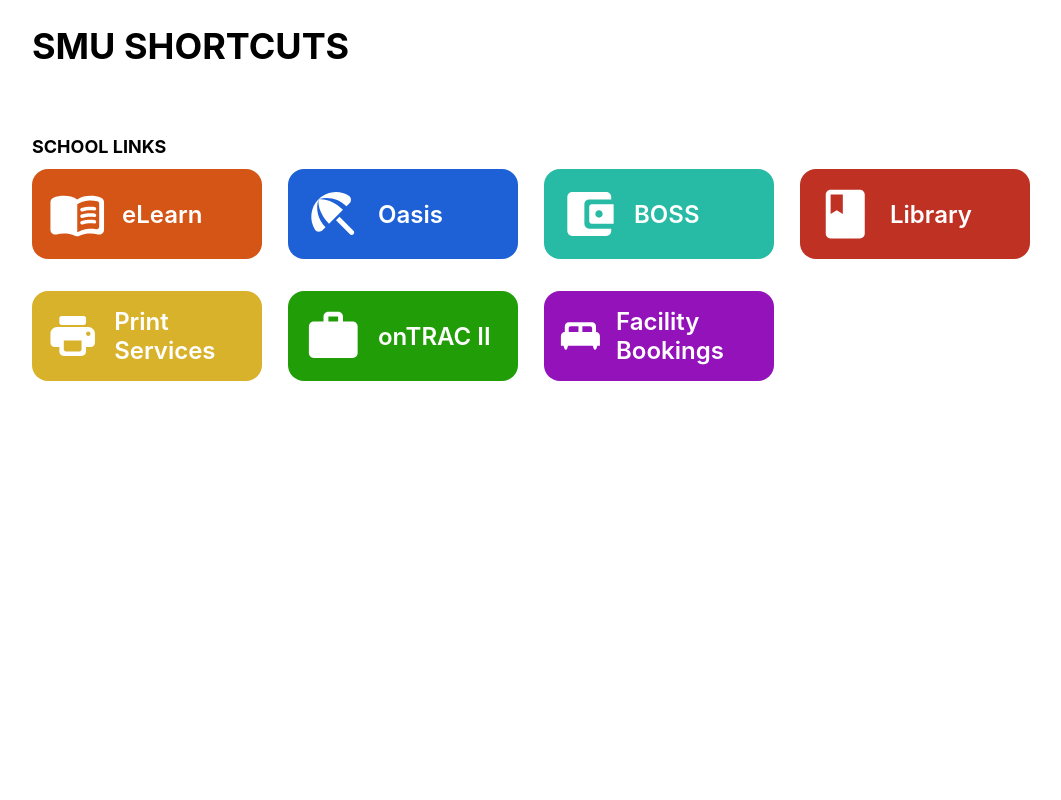
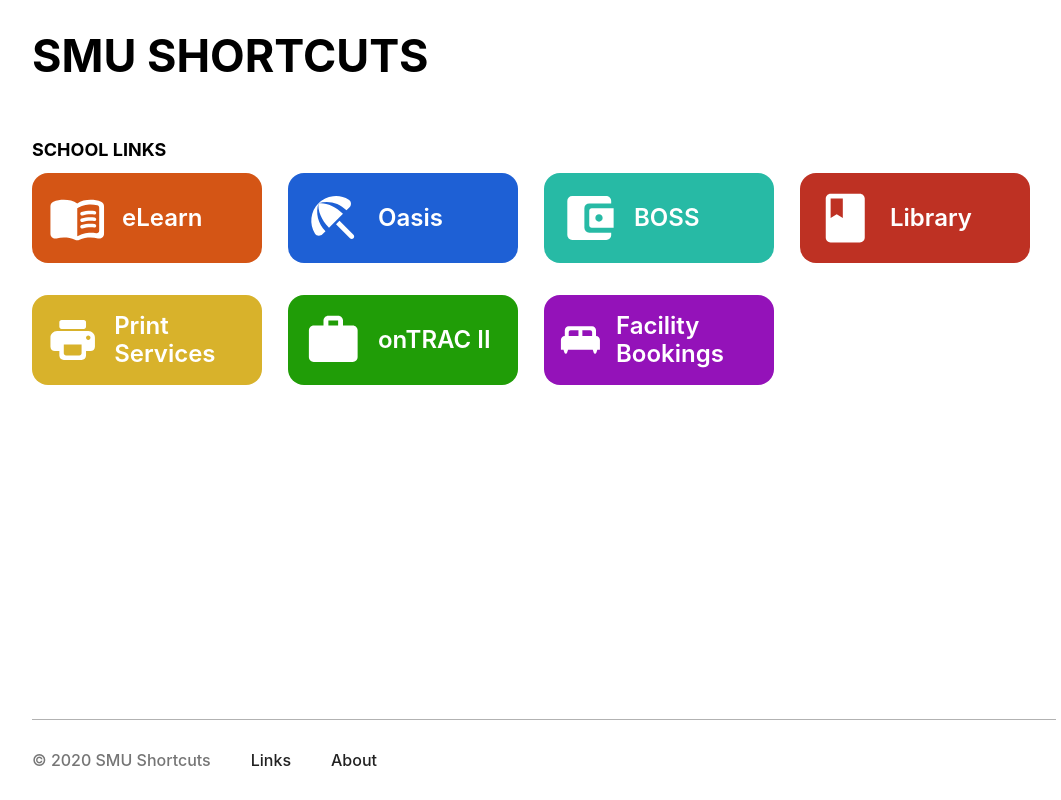
Before and after one commit to alphatrl/classmaid, a React (Create React App) app: page / in a window 1280 px wide. Shown: the whole page, without its empty margins (96-1157 px from the left). Built offline with nearby package versions, Linux system fonts and the light colour scheme.

Commit message:
Add footer

```diff
--- a/src/App.scss
+++ b/src/App.scss
@@ -1,15 +1,15 @@
 .App {
-  padding-left: 10%;
-  padding-right: 10%;
   background-color: white;
+  width: 80%;
+  margin: 0 auto;
 }
 
-.Hhader {
-  font-size: 1.5em;
+.header h1{
+  font-size: 2.5em;
 }
 
 .schoolNav {
-  padding-top: 32px;
+  padding-top: 16px;
 }
 
 body {
@@ -25,21 +25,12 @@ body {
 
 @media (max-width: 800px) {
   .App {
-    padding-left: 32px;
-    padding-right: 32px;
+    width: 90%
   }
 }
 
-// @media (max-width: 720px) {
-//   .App {
-//     padding-left: 16px;
-//     padding-right: 16px;
-//   }
-// }
-
 @media (max-width: 350px) {
   .App {
-    padding-left: 8px;
-    padding-right: 8px;
+    width: 90%
   }
 }
--- a/src/App.tsx
+++ b/src/App.tsx
@@ -1,10 +1,11 @@
 import React from 'react';
 import './App.scss';
+import 'normalize.css';
 import { CardList } from './components/CardList';
+import { Footer } from './components/Footer';
 import { school_links } from './constants/links';
 
 export const App: React.FC = () => {
-
   return (
     <div className="App">
       <header className="header">
@@ -14,6 +15,8 @@ export const App: React.FC = () => {
       <main className="schoolNav">
         <CardList data={school_links} title={'School Links'} />
       </main>
+
+      <Footer />
     </div>
   );
 }
--- /dev/null
+++ b/src/components/Footer/index.tsx
@@ -0,0 +1,20 @@
+import React from 'react';
+import './styles.scss';
+
+export const Footer = ():JSX.Element => {
+  const currentYear = new Date().getFullYear();
+
+  return (
+    <footer className="footer">
+      <div className="copyrights">&copy; {currentYear} SMU Shortcuts</div>
+      <div className="linkView">
+        <a href="/" className="link">
+          Links
+        </a>
+        <a href="/" className="link">
+          About
+        </a>
+      </div>
+    </footer>
+  );
+};
--- /dev/null
+++ b/src/components/Footer/styles.scss
@@ -0,0 +1,39 @@
+.footer {
+  // background-color: pink;
+  width: 100%;
+  height: 80px;
+  justify-self: flex-end;
+  border-top: 1px solid rgba(0, 0, 0, 0.3);
+  background-color: white;
+
+  display: flex;
+  flex-wrap: wrap;
+  justify-content: flex-start;
+  align-items: center;
+}
+
+.copyrights {
+  font-weight: 500;
+  color: rgba(0, 0, 0, 0.54);
+  padding-right: 40px;
+}
+
+// .linkView {
+
+// }
+
+.link {
+  text-decoration: none;
+  font-weight: 500;
+  color: rgba(0, 0, 0, 0.87);
+  padding-right: 40px;
+}
+
+
+@media (min-height: 800px ) and (min-width: 1000px) {
+  .footer {
+    width: 80%;
+    position: absolute;
+    bottom: 0;
+  }
+}
```
